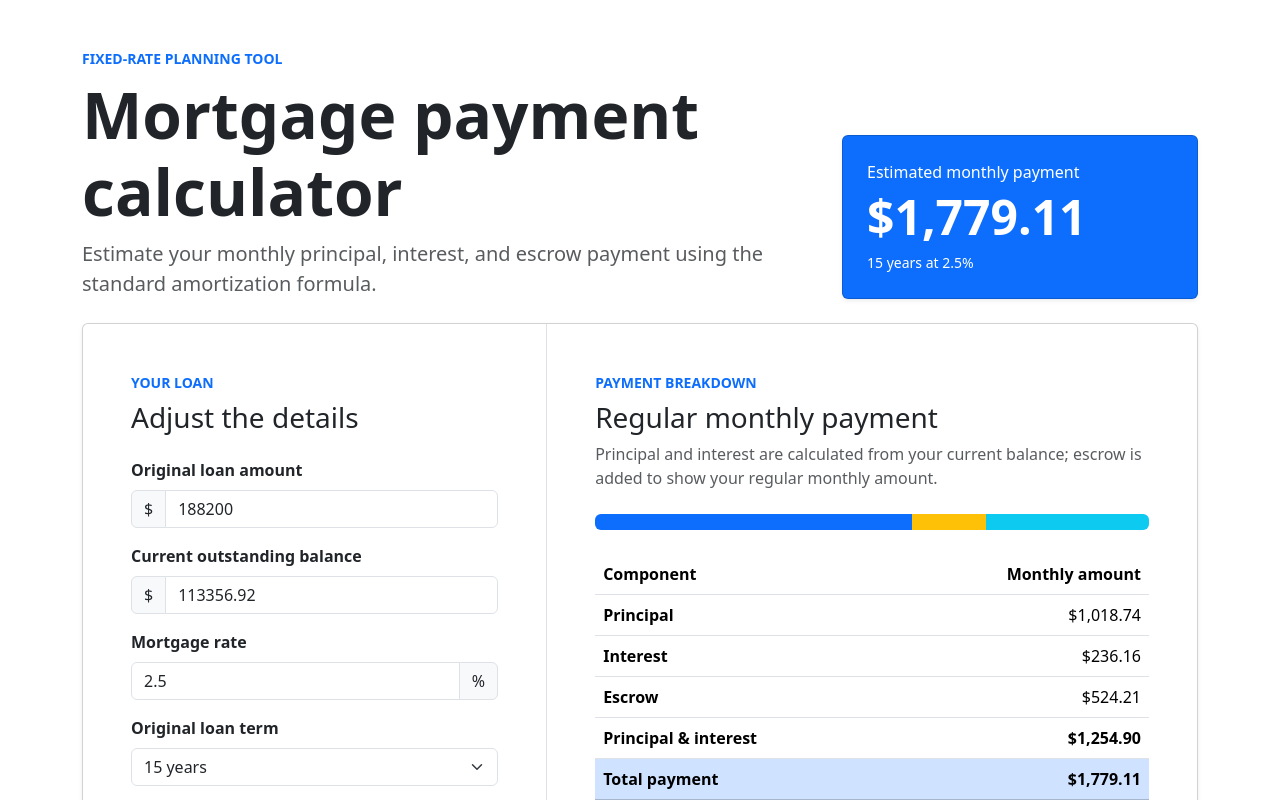
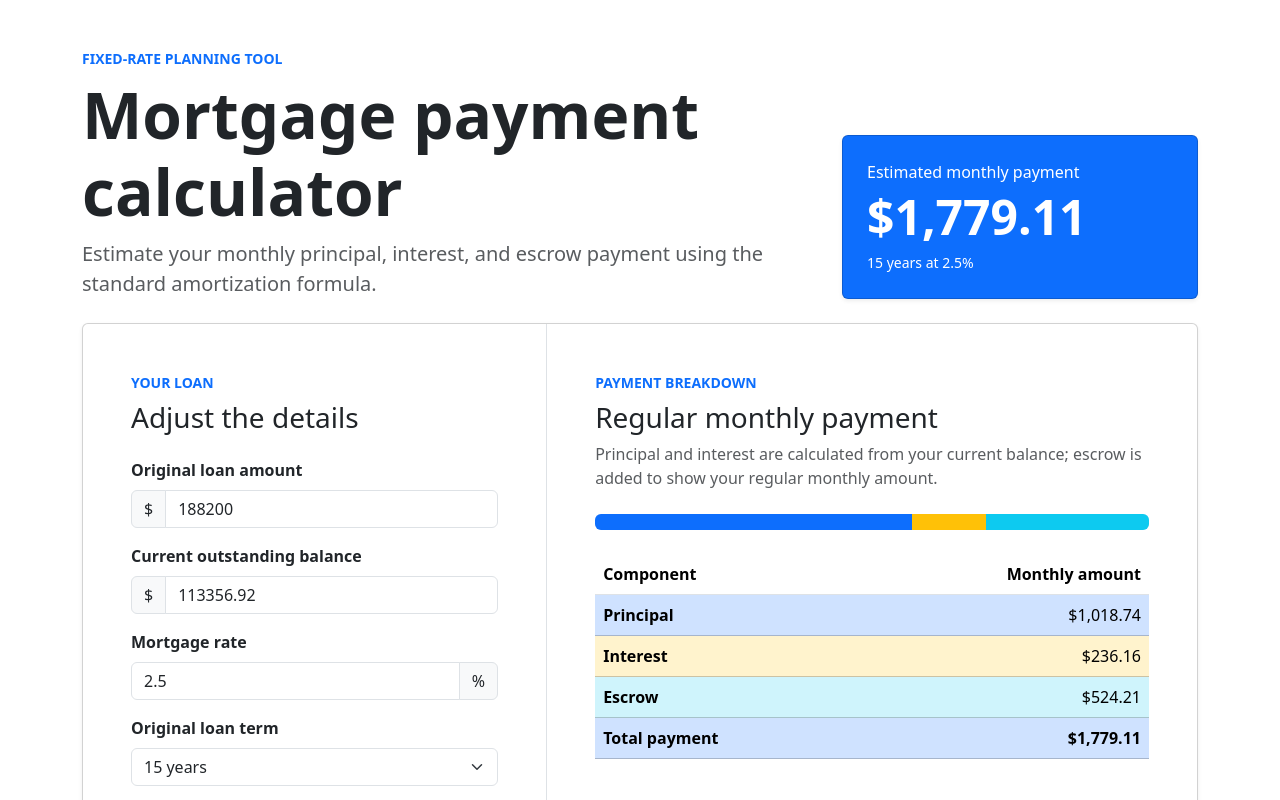
Before and after one commit to amir734jj/mortgage, a Preact app: page / in a window 1280 px wide. Shown: the top 800 px of the page. Built offline with nearby package versions, Linux system fonts and the light colour scheme.

Commit message:
Fix the UI

```diff
--- a/src/main.jsx
+++ b/src/main.jsx
@@ -231,27 +231,21 @@ function App() {
                     </tr>
                   </thead>
                   <tbody>
-                    <tr>
+                    <tr class="table-primary">
                       <th scope="row">Principal</th>
                       <td class="text-end">
                         {currency.format(payment.principalPayment)}
                       </td>
                     </tr>
-                    <tr>
+                    <tr class="table-warning">
                       <th scope="row">Interest</th>
                       <td class="text-end">
                         {currency.format(payment.interest)}
                       </td>
                     </tr>
-                    <tr>
+                    <tr class="table-info">
                       <th scope="row">Escrow</th>
                       <td class="text-end">{currency.format(payment.escrow)}</td>
-                    </tr>
-                    <tr>
-                      <th scope="row">Principal &amp; interest</th>
-                      <td class="text-end fw-bold">
-                        {currency.format(payment.principalAndInterest)}
-                      </td>
                     </tr>
                     <tr class="table-primary">
                       <th scope="row">Total payment</th>
```
